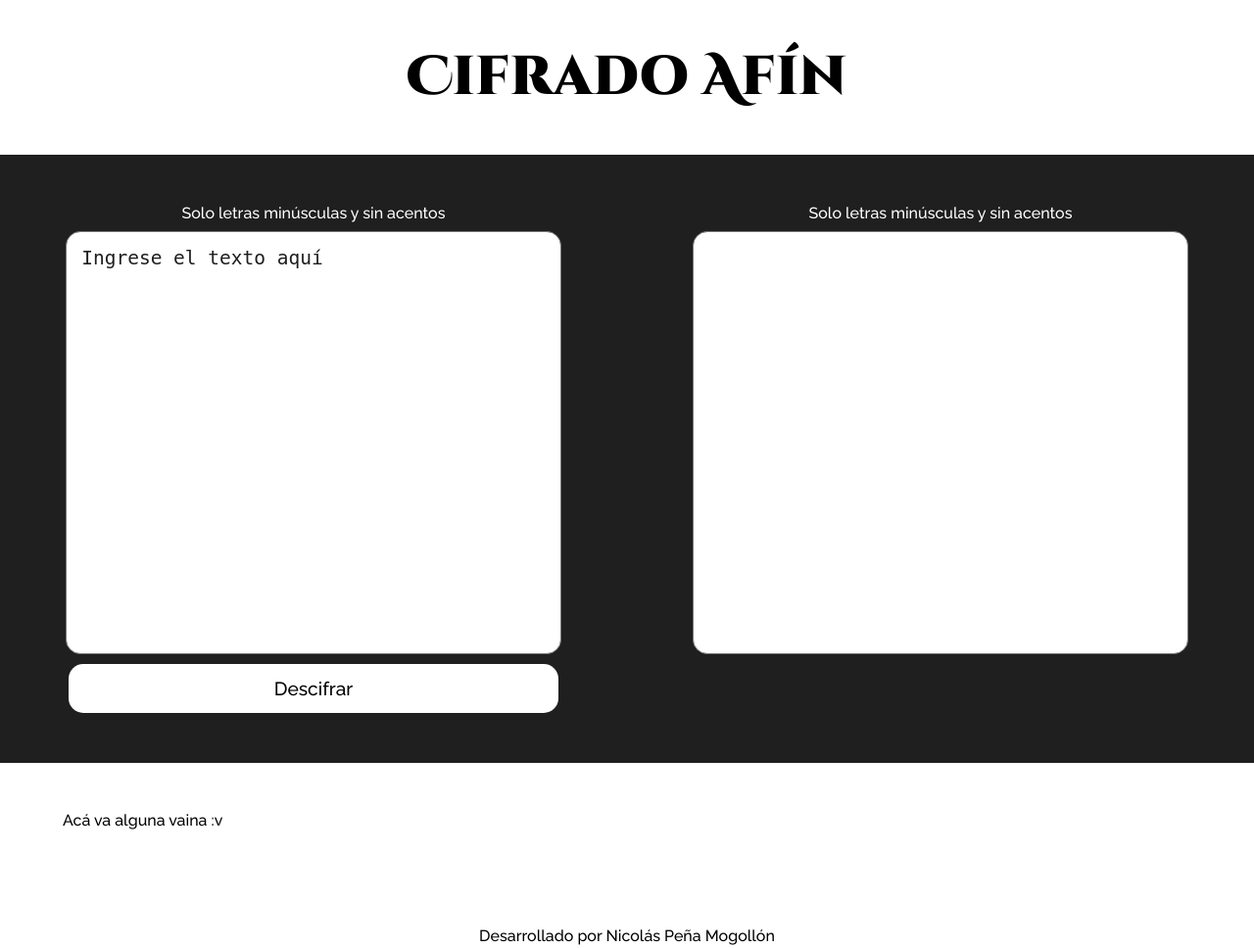
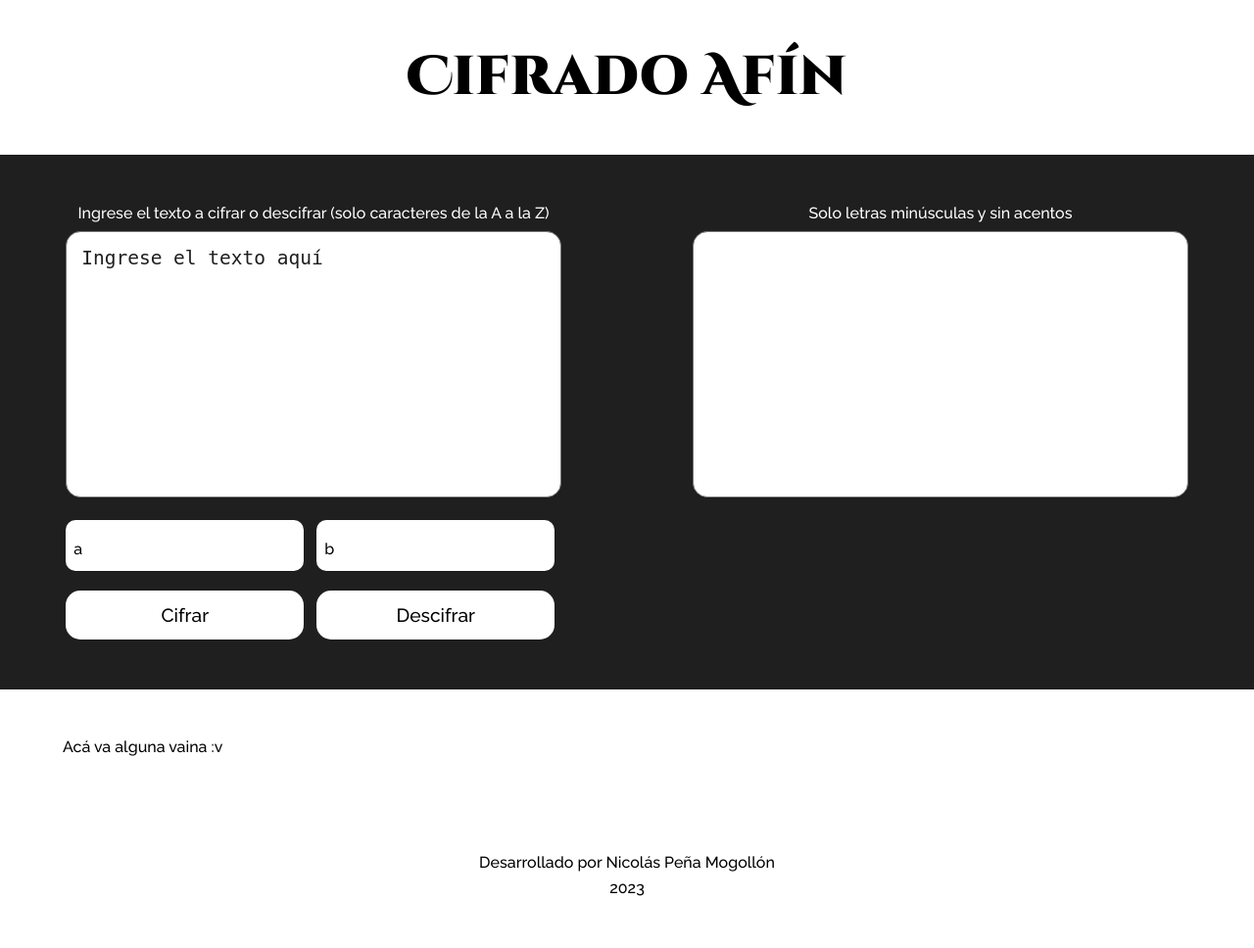
Before and after one commit to Nicolas-Pena-Mogollon/EncriptadorSeguridad, a Flask app: template app/templates/index.html in a window 1280 px wide. Shown: the top 968 px of the page at 98% size. After the commit the page ends 915 px from the top, so only its background shows below. Run offline with Flask 3, Linux system fonts and the light colour scheme; the template is opened without the code that fills it, so the values that code supplies are empty.

Commit message:
Desarrollo del cifrado

```diff
--- /dev/null
+++ b/app/run.py
@@ -0,0 +1,15 @@
+from flask import Flask, render_template
+
+from app.main.routes import bp
+
+app = Flask(__name__, template_folder='./templates/')
+
+app.register_blueprint(bp)
+
+@app.route('/')
+def hello_world():  # put application's code here
+    return render_template('index.html')
+
+
+if __name__ == '__main__':
+    app.run(host='localhost', port=80)
--- a/app/static/css/encrypter.css
+++ b/app/static/css/encryption/encrypter-section.css
@@ -7,15 +7,16 @@
     width: 40vw;
 }
 
-.encrypter__textarea {
-    font-size: 1.5em;
-    resize: none;
-    border-radius: 15px;
-    background-color: var(--cor-de-fundo1);
-    padding: 15px;
-    width: 37vw;
-    height: 50vh;
-    overflow: auto;
+.inputform__form {
+    display: flex;
+    flex-direction: column;
+    gap: 20px;
+}
+
+.encrypterform__input__container {
+    position: relative;
+    display: flex;
+    gap: 1vw;
 }
 
 ::placeholder{
@@ -30,6 +31,11 @@
     text-align: center;
 }
 
+.buttons {
+    display: flex;
+    gap: 1vw;
+}
+
 .buttons button {
     background-color: var(--cor-de-fundo1);
     font-family: 'Raleway';
@@ -37,7 +43,7 @@
     display: inline-block;
     border: none;
     border-radius: 15px;
-    width: 39vw;
+    width: 19vw;
     height: 50px;
 }
 
--- /dev/null
+++ b/app/static/css/encryption/encrypter.css
@@ -0,0 +1,93 @@
+.input__container {
+    position: relative;
+}
+
+.encrypter__input {
+    color: var(--cor-de-fundo2);
+    box-sizing: border-box;
+    border-radius: 10px;
+    border: none;
+    padding: 1.375rem 0.5rem 0.5rem;
+    height: 3.25rem;
+    width: 19vw;
+    box-shadow: 0 1px 1px rgba(0, 0, 0, 0.2);
+}
+
+.encrypter__input::placeholder {
+    color: var(--cor-de-fundo2);
+    visibility: hidden;
+}
+
+.encrypter__input:focus {
+    outline: none;
+}
+
+.encrypter__input__label {
+    position: absolute;
+    top: 1.375rem;
+    left: 0.5rem;
+    font-size: var(--font-size-input-label);
+    color: black;
+    transition: all 0.25s;
+}
+
+.encrypter__input:not(:placeholder-shown)+.encrypter__input__label,
+.encrypter__input:focus+.encrypter__input__label {
+    font-size: 0.875rem;
+    top: 0.25rem;
+    color: var(--cor-de-btn);
+    transition: all 0.25s;
+}
+
+.encrypter__input:not(:placeholder-shown).encrypter__input:not(:focus)+.contactform__input__label {
+    color: var(--cor-de-texto);
+}
+
+.input__container__invalid .encrypter__input {
+    color: var(--warning-color);
+    border: 1px solid var(--warning-color);
+    border-radius: 7px;
+}
+
+.input__container__invalid .encrypter__input__label {
+    color: var(--warning-color);
+}
+
+.input__message__error {
+    display: none;
+}
+
+.input__container__invalid .input__message__error {
+    color: var(--warning-color);
+    display: block;
+    margin-top: 0.5rem;
+    padding-left: 0.5rem;
+}
+
+/* text area style*/
+
+.textarea__container {
+    position: relative;
+}
+
+.encrypter__textarea {
+    font-size: 1.5em;
+    resize: none;
+    background-color: var(--cor-de-fundo1);
+    border-radius: 15px;
+    padding: 15px;
+    height: 30vh;
+    width: 37vw;
+    overflow: auto;
+    box-shadow: 0 1px 1px rgba(0, 0, 0, 0.2);
+}
+
+.encrypter__textarea:focus {
+    outline: none;
+}
+
+.input__container__invalid .encrypter__textarea {
+    color: var(--warning-color);
+    border: 1px solid var(--warning-color);
+    border-radius: 7px;
+}
--- /dev/null
+++ b/app/static/js/index.js
@@ -0,0 +1,16 @@
+import { validate } from "./validators/validation.js";
+
+const inputs = document.querySelectorAll("input");
+const textareas = document.querySelectorAll("textarea");
+
+inputs.forEach((input) => {
+  input.addEventListener("blur", (input) => {
+    validate(input.target);
+  });
+});
+
+textareas.forEach((txta) => {
+  txta.addEventListener("blur", (txta) => {
+    validate(txta.target);
+  });
+});
--- /dev/null
+++ b/app/static/js/validators/validation.js
@@ -0,0 +1,112 @@
+/**
+ * validates the information of an input
+ * @param {Element} input an input DOM object
+ */
+export function validate(input) {
+    // Obtain the dataset
+    const inputType = input.dataset.tipo;
+    if (validadores[inputType]) {
+        validadores[inputType](input);
+    }
+    if (input.validity.valid) {
+        input.parentElement.classList.remove("input__container__invalid");
+        input.parentElement.querySelector(".input__message__error").innerHTML = "";
+    } else if (input.validity.customError) {
+        input.parentElement.classList.add("input__container__invalid");
+        input.parentElement.querySelector(".input__message__error").innerHTML = input.validationMessage;
+    } else {
+        input.parentElement.classList.add("input__container__invalid");
+        input.parentElement.querySelector(".input__message__error").innerHTML =
+            showMessageError(inputType, input);
+    }
+}
+
+const errorTypes = [
+    "valueMissing",
+    "typeMismatch",
+    "patternMismatch",
+];
+
+const errorMessages = {
+    text: {
+        valueMissing: "El campo no puede estar vacío",
+    },
+    a: {
+        valueMissing: "El campo no puede estar vacío",
+        typeMismatch: "No es un número válido",
+    },
+    b: {
+        valueMissing: "Este campo no puede estar vacío",
+        patternMismatch: "No es un número válido",
+    },
+};
+
+/**
+ * Extracts the invalidity type to assign the respective message
+ * @param {String} inputType dataset type
+ * @param {Element} input the input DOM element
+ * @returns
+ */
+function showMessageError(inputType, input) {
+    let message = "";
+    errorTypes.forEach((error) => {
+        if (input.validity[error]) {
+            message = errorMessages[inputType][error];
+        }
+    });
+    return message;
+}
+
+/**
+ * Custom validators
+ */
+const validadores = {
+   /* text: (input) => validateText(input),*/
+    a: (input) => validateA(input),
+};
+
+function validateText(input) {
+    const textValue = input.value;
+    // Obtain the number of words
+    var palabras = textValue.split(/\s+/);
+    palabras = palabras.filter(function (palabra) {
+        return palabra.length > 0;
+    });
+
+    let mensaje = "";
+    // Cambiar a 90
+    if (palabras.length < 85) {
+        mensaje = "El texto debe tener más de 90 palabras";
+    }
+    // Evitar que ingresen caracteres diferentes
+    /*
+    else if (/[^a-zA-ZñÑ\s]/.test(textValue)) {
+        mensaje = "El texto debe contener solo letras de la A a la Z";
+    }*/
+    input.setCustomValidity(mensaje);
+}
+
+
+function validateA(input) {
+    const textValue = input.value;
+    let mensaje = "";
+    if (textValue == "") {
+        mensaje = "El campo no puede estar vacío"
+    } else if (isNaN(parseInt(textValue)) || !Number.isInteger(parseInt(textValue))) {
+        mensaje = "Ingrese solo números"
+    } else {
+        let mcd = calculateMCD(parseInt(input.value), 27);
+        if (mcd !== 1) {
+            mensaje = "a debe ser coprimo de 27";
+        }
+    }
+    input.setCustomValidity(mensaje);
+}
+
+function calculateMCD(a, b) {
+    if (b === 0) {
+        return a;
+    } else {
+        return calculateMCD(b, a % b);
+    }
+}
--- a/app/templates/index.html
+++ b/app/templates/index.html
@@ -9,14 +9,16 @@
     <link rel="stylesheet" href="../static/css/reset.css">
     <link rel="stylesheet" href="../static/css/style.css">
     <link rel="stylesheet" href="../static/css/menu.css">
-    <link rel="stylesheet" href="../static/css/encrypter.css">
+    <link rel="stylesheet" href="../static/css/encryption/encrypter.css">
+    <link rel="stylesheet" href="../static/css/encryption/decrypter.css">
+    <link rel="stylesheet" href="../static/css/encryption/encrypter-section.css">
     <link rel="stylesheet" href="../static/css/footer.css">
     <link rel="preconnect" href="https://fonts.googleapis.com">
     <link rel="preconnect" href="https://fonts.gstatic.com" crossorigin>
     <!-- Fonts -->
     <link href="https://fonts.googleapis.com/css2?family=Raleway:wght@500&display=swap" rel="stylesheet">
     <link href="https://fonts.googleapis.com/css2?family=Cinzel+Decorative:wght@900&display=swap" rel="stylesheet">
-    <title>Nicolás Peña Mogollón</title>
+    <script src="https://code.jquery.com/jquery-3.6.0.min.js"></script>
     <title>Nicolás Peña Mogollón</title>
 </head>
 
@@ -32,11 +34,32 @@
     <!-- Encrypter section -->
     <section class="encrypter">
         <div class="encrypter__container">
-                <p class="textinfo">Solo letras minúsculas y sin acentos</p>
-                <textarea class="encrypter__textarea" placeholder="Ingrese el texto aquí" required></textarea>
+            <p class="textinfo">Ingrese el texto a cifrar o descifrar (solo caracteres de la A a la Z)</p>
+            <form class="inputform__form" name="form">
+                <div class="textarea__container">
+                    <textarea class="encrypter__textarea" placeholder="Ingrese el texto aquí" required
+                              data-tipo="text"></textarea>
+                    <span class="input__message__error">Este campo no es valido</span>
+                </div>
+                <div class="encrypterform__input__container">
+                    <div class="input__container">
+                        <input class="encrypter__input" type="text" name="a-value" placeholder="a" required
+                               pattern="[0-9]+" data-tipo="a">
+                        <label class="encrypter__input__label" for="a-value">a</label>
+                        <span class="input__message__error">Este campo no es valido</span>
+                    </div>
+                    <div class="input__container">
+                        <input class="encrypter__input" type="text" name="b-value" placeholder="b" required
+                               pattern="[0-9]+" data-tipo="b">
+                        <label class="encrypter__input__label" for="b-value">b</label>
+                        <span class="input__message__error">Este campo no es valido</span>
+                    </div>
+                </div>
                 <div class="buttons">
+                    <button onclick="encrypt(event)" class="encrypt">Cifrar</button>
                     <button onclick="decrypt()" class="decrypt">Descifrar</button>
                 </div>
+            </form>
         </div>
         <div class="encrypter__container">
             <p class="textinfo">Solo letras minúsculas y sin acentos</p>
@@ -59,7 +82,8 @@
     </section>
 </div>
 <!-- Script del documento JavaScript -->
-    <script src="./controllers/index.js" type="module"></script>
+<script src="../static/js/index.js" type="module"></script>
+<script src="../static/js/encryptor/encrypt.js"></script>
 </body>
 
 </html>
--- a/run.py
+++ /dev/null
@@ -1,12 +0,0 @@
-from flask import Flask
-
-app = Flask(__name__)
-
-
-@app.route('/')
-def hello_world():  # put application's code here
-    return 'Hello World!'
-
-
-if __name__ == '__main__':
-    app.run(host='0.0.0.0', port=80)
```
Also changed, not shown: app/main/encryptor/encrypt.py (added, +33 -0 lines), app/main/routes.py (added, +29 -0 lines), app/static/js/encryptor/encrypt.js (added, +74 -0 lines), app/static/css/encryption/decrypter.css (added). Lines whose indentation alone changed are shown as unchanged.
